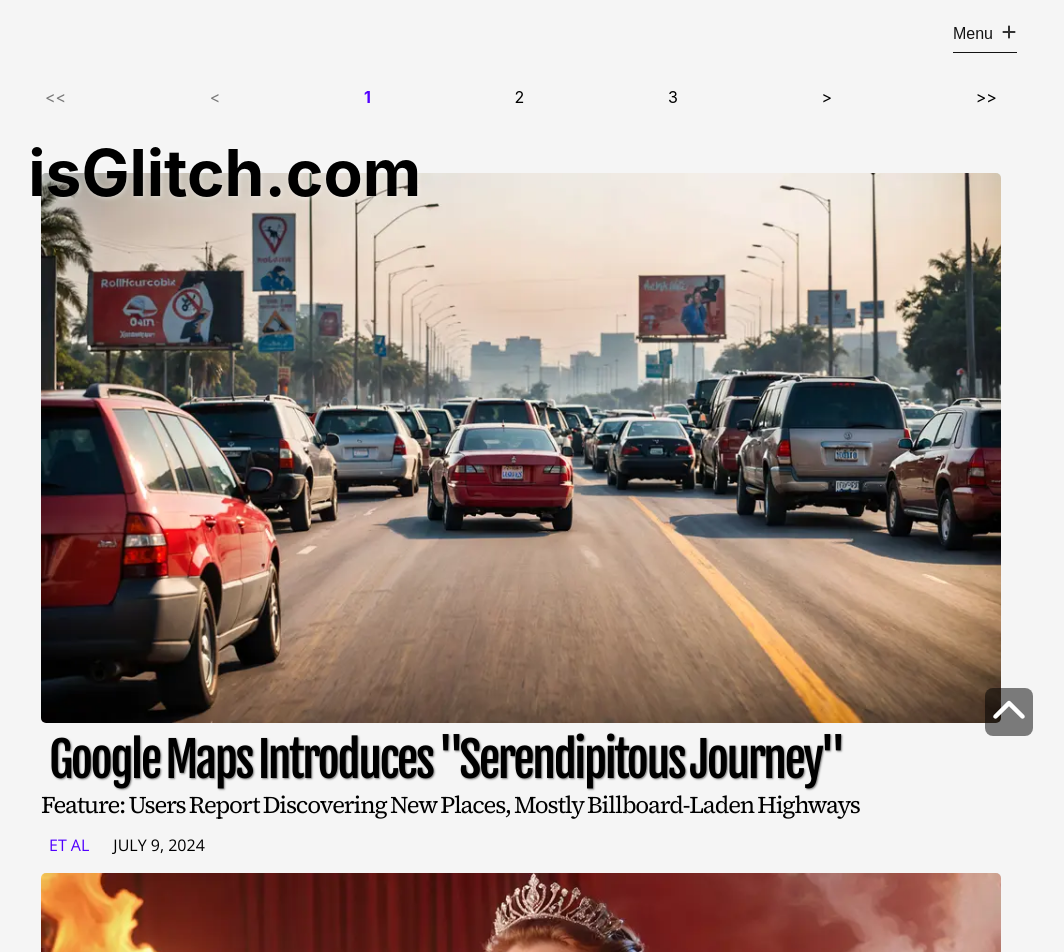
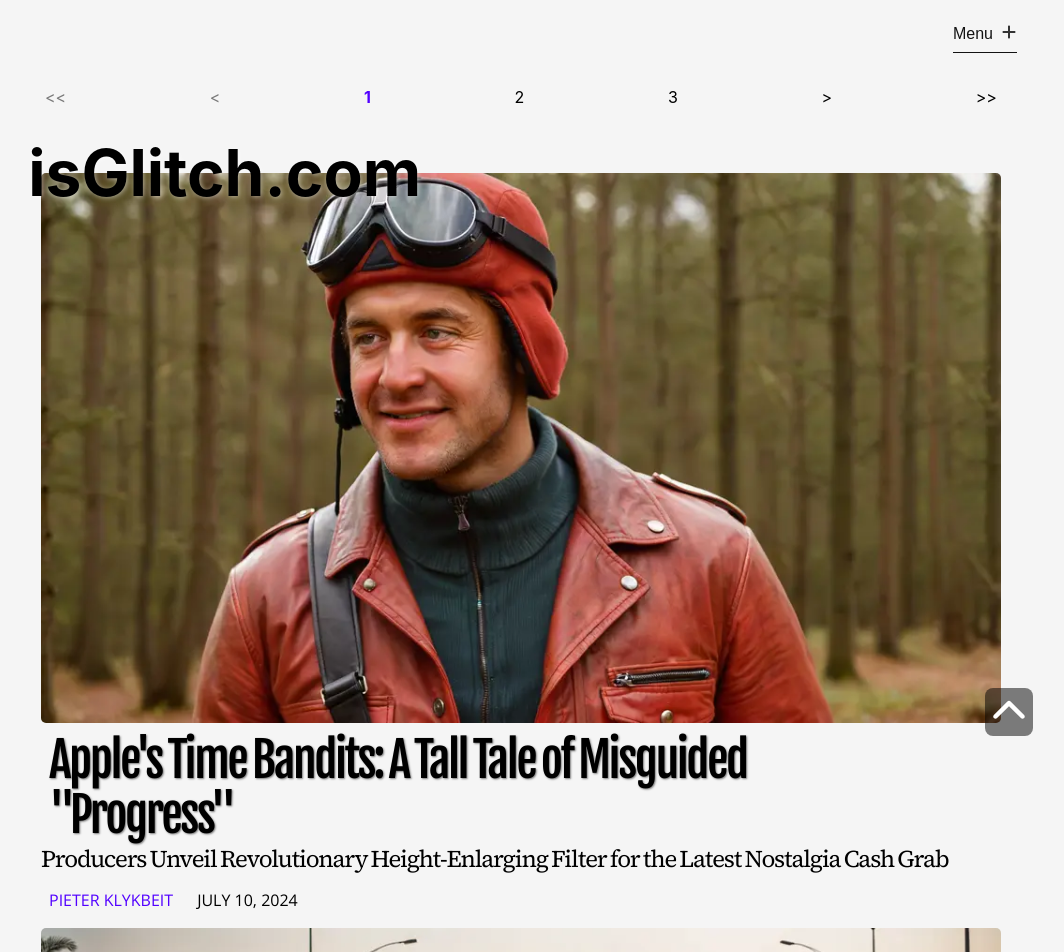
Before and after one commit to orbithammer/theGlitch, a React (Vite) app: page / in a window 1280 px wide. Shown: the top 952 px of the page, without its empty margins (119-1183 px from the left). Built offline with nearby package versions, Linux system fonts and the light colour scheme; a web font is replaced by a local one.

Commit message:
20240710 update

```diff
--- a/src/data/articles.ts
+++ b/src/data/articles.ts
@@ -1224,7 +1224,7 @@ export const articlesData = [
         articleUrl: `20240709-google-maps-introduces`,
         category: `tech`,
         img: `/images/20240709-google-maps-introduces.webp`,
-        alt: `TODO`,
+        alt: `a traffic jam on a billboard laden road`,
         header: `Google Maps Introduces "Serendipitous Journey"`,
         subhead: `Feature: Users Report Discovering New Places, Mostly Billboard-Laden Highways`,
         tags: [`Google`, `Google Maps`],
@@ -1244,4 +1244,31 @@ export const articlesData = [
             `So buckle up, update your app, and prepare for a brave new world of navigation. Remember, it's not about the destination – it's about the sponsored content you consume along the way. And if you happen to arrive where you intended? Well, that's just a happy accident in our brave new world of corporate-guided exploration.`,
         ]
     },
+    {
+        id: 58,
+        articleUrl: `20240710-apples-time-bandits`,
+        category: `entertainment`,
+        img: `/images/20240710-apples-time-bandits.webp`,
+        alt: `Randall from the original Time Bandits movie if he was tall`,
+        header: `Apple's Time Bandits: A Tall Tale of Misguided "Progress"`,
+        subhead: `Producers Unveil Revolutionary Height-Enlarging Filter for the Latest Nostalgia Cash Grab`,
+        tags: [`Apple`, `Apple TV+`],
+        author: `Pieter Klykbeit`,
+        datePublished: new Date(2024,6,10,14),
+        articleBody: [
+            `Apple TV+ has once again proven that no beloved property is safe from the soulless machinations of Big Tech. Their reboot of the cult classic "Time Bandits" isn't just a crime against cinema - it's a temporal paradox that threatens to unravel the very fabric of good taste.`,
+
+            `Gone are the lovable band of vertically-challenged ne'er-do-wells that made the original a pint-sized masterpiece. In their place? CGI monstrosities that stretch the original actors to "normal" heights like some kind of digital taffy pull. It's an unholy union of "Honey, I Blew Up the Kid" and "The Polar Express" that nobody asked for.`,
+
+            `The trailer, a cacophony of lens flares and dubstep, assaults the senses like a blockchain-powered jackhammer. Our beloved Time Bandits now tower over the set, their iconic silhouettes warped into lanky abominations that would make Slenderman blush. It's as if the producers watched "Lord of the Rings" and thought, "You know what would make this better? If Gimli was 6'2"."`,
+
+            `But fear not, nostalgic viewers! Apple assures us that the "spirit" of the original film remains intact. This presumably means they've kept the map, the time holes, and a vague sense of British whimsy - all rendered in eye-searing 4K that strips away any remnant of the original's charming practical effects.`,
+
+            `The plot, from what can be gleaned through the rapid-fire cuts and explosions, seems to involve the Bandits trying to steal... the concept of time itself? It's the kind of high-concept drivel that would make even Christopher Nolan reach for the Advil. One can only assume the Time Bandits' first heist was robbing the original script of coherence.`,
+
+            `In a final insult to Terry Gilliam's vision, the trailer closes with our now-stretched protagonists engaged in a "hip" dance number, flossing their way through the space-time continuum. It's enough to make one long for the simpler days of Sean Connery in a minotaur costume.`,
+
+            `So buckle up, fellow fans of the original. We're in for a tall order of disappointment, served with a side of "why bother?" I'll be watching this travesty on my trusty 13-inch CRT TV, where at least the actors might appear closer to their intended size. Progress, thy name is irony.`,
+        ]
+    },
 ]
```
Also changed, not shown: public/images/20240710-apples-time-bandits.webp (added).
